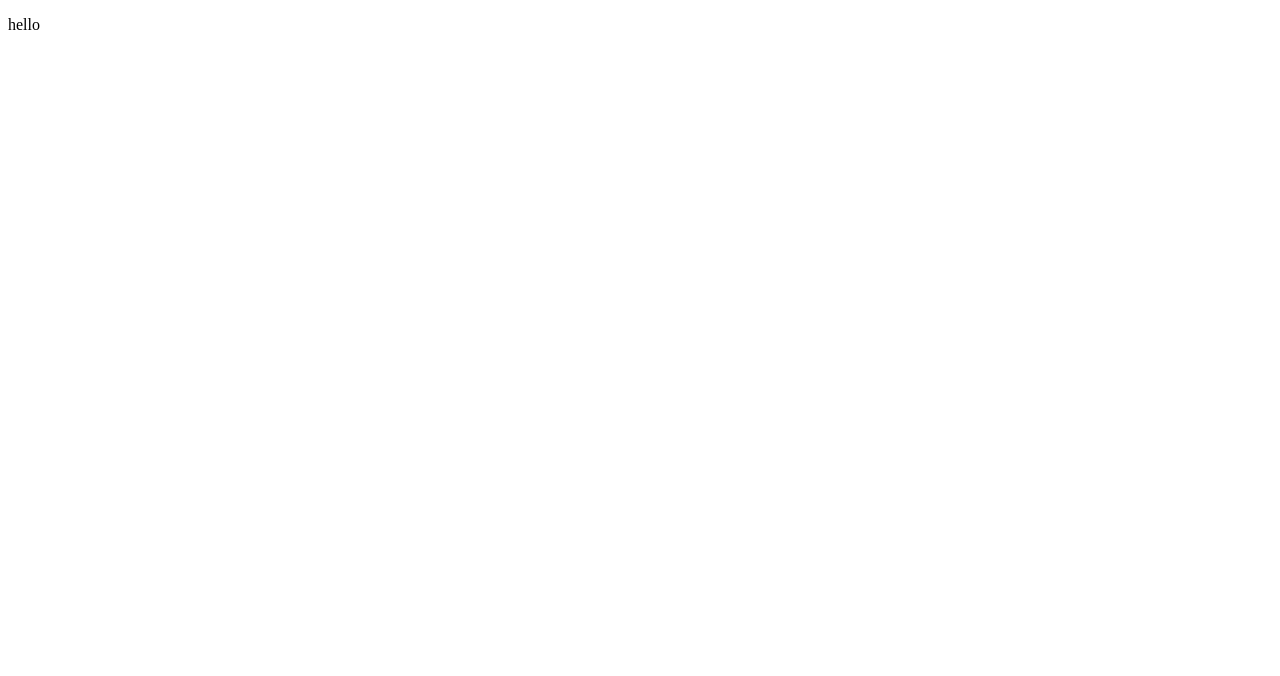
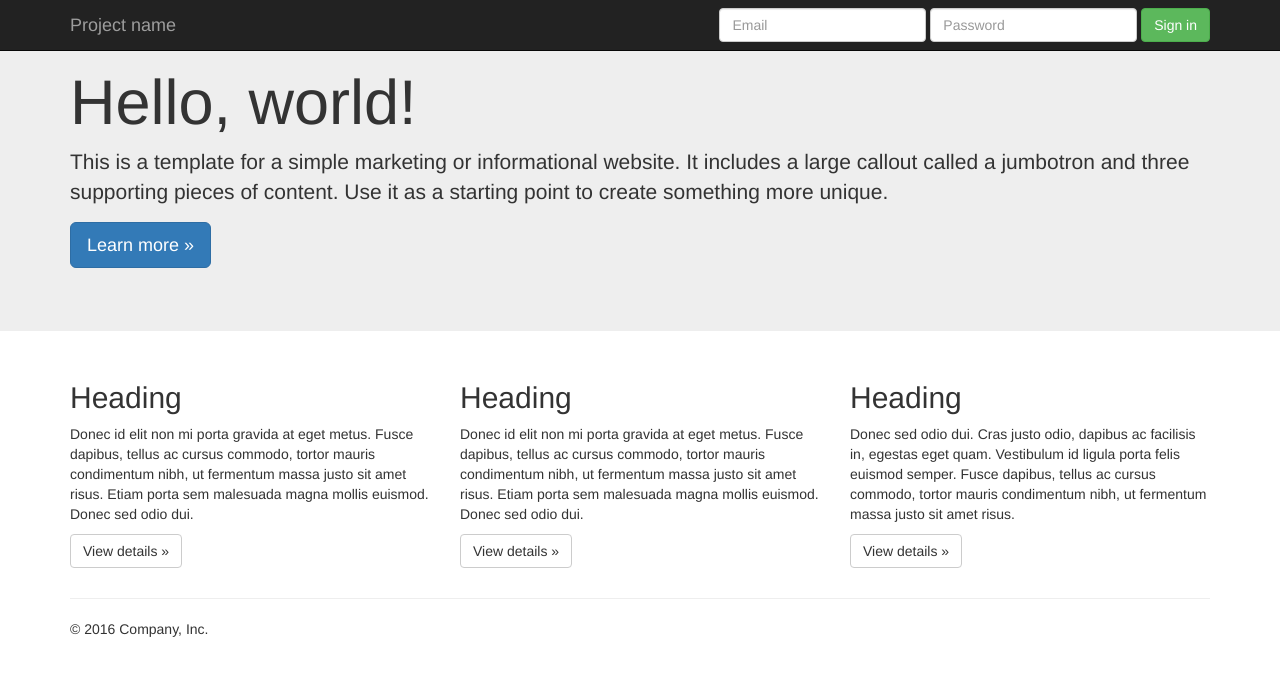
Before and after one commit to samroe112/Web-page-designs, a plain HTML site: page docs/index.html in a window 1280 px wide. Drawn offline with nearby package versions, Linux system fonts and the light colour scheme.

Commit message:
Update index.html

```diff
--- a/docs/index.html
+++ b/docs/index.html
@@ -1,9 +1,107 @@
 <!DOCTYPE html>
 <html lang="en">
   <head>
-   </head>
+    <meta charset="utf-8">
+    <meta http-equiv="X-UA-Compatible" content="IE=edge">
+    <meta name="viewport" content="width=device-width, initial-scale=1">
+    <!-- The above 3 meta tags *must* come first in the head; any other head content must come *after* these tags -->
+    <meta name="description" content="">
+    <meta name="author" content="">
+    <link rel="icon" href="../../favicon.ico">
+
+    <title>Jumbotron Template for Bootstrap</title>
+
+    <!-- Bootstrap core CSS -->
+    <link href="../../dist/css/bootstrap.min.css" rel="stylesheet">
+
+    <!-- IE10 viewport hack for Surface/desktop Windows 8 bug -->
+    <link href="../../assets/css/ie10-viewport-bug-workaround.css" rel="stylesheet">
+
+    <!-- Custom styles for this template -->
+    <link href="jumbotron.css" rel="stylesheet">
+
+    <!-- Just for debugging purposes. Don't actually copy these 2 lines! -->
+    <!--[if lt IE 9]><script src="../../assets/js/ie8-responsive-file-warning.js"></script><![endif]-->
+    <script src="../../assets/js/ie-emulation-modes-warning.js"></script>
+
+    <!-- HTML5 shim and Respond.js for IE8 support of HTML5 elements and media queries -->
+    <!--[if lt IE 9]>
+      <script src="https://oss.maxcdn.com/html5shiv/3.7.3/html5shiv.min.js"></script>
+      <script src="https://oss.maxcdn.com/respond/1.4.2/respond.min.js"></script>
+    <![endif]-->
+  </head>
 
   <body>
-  <p>hello</p>
-   </body>
+
+    <nav class="navbar navbar-inverse navbar-fixed-top">
+      <div class="container">
+        <div class="navbar-header">
+          <button type="button" class="navbar-toggle collapsed" data-toggle="collapse" data-target="#navbar" aria-expanded="false" aria-controls="navbar">
+            <span class="sr-only">Toggle navigation</span>
+            <span class="icon-bar"></span>
+            <span class="icon-bar"></span>
+            <span class="icon-bar"></span>
+          </button>
+          <a class="navbar-brand" href="#">Project name</a>
+        </div>
+        <div id="navbar" class="navbar-collapse collapse">
+          <form class="navbar-form navbar-right">
+            <div class="form-group">
+              <input type="text" placeholder="Email" class="form-control">
+            </div>
+            <div class="form-group">
+              <input type="password" placeholder="Password" class="form-control">
+            </div>
+            <button type="submit" class="btn btn-success">Sign in</button>
+          </form>
+        </div><!--/.navbar-collapse -->
+      </div>
+    </nav>
+
+    <!-- Main jumbotron for a primary marketing message or call to action -->
+    <div class="jumbotron">
+      <div class="container">
+        <h1>Hello, world!</h1>
+        <p>This is a template for a simple marketing or informational website. It includes a large callout called a jumbotron and three supporting pieces of content. Use it as a starting point to create something more unique.</p>
+        <p><a class="btn btn-primary btn-lg" href="#" role="button">Learn more &raquo;</a></p>
+      </div>
+    </div>
+
+    <div class="container">
+      <!-- Example row of columns -->
+      <div class="row">
+        <div class="col-md-4">
+          <h2>Heading</h2>
+          <p>Donec id elit non mi porta gravida at eget metus. Fusce dapibus, tellus ac cursus commodo, tortor mauris condimentum nibh, ut fermentum massa justo sit amet risus. Etiam porta sem malesuada magna mollis euismod. Donec sed odio dui. </p>
+          <p><a class="btn btn-default" href="#" role="button">View details &raquo;</a></p>
+        </div>
+        <div class="col-md-4">
+          <h2>Heading</h2>
+          <p>Donec id elit non mi porta gravida at eget metus. Fusce dapibus, tellus ac cursus commodo, tortor mauris condimentum nibh, ut fermentum massa justo sit amet risus. Etiam porta sem malesuada magna mollis euismod. Donec sed odio dui. </p>
+          <p><a class="btn btn-default" href="#" role="button">View details &raquo;</a></p>
+       </div>
+        <div class="col-md-4">
+          <h2>Heading</h2>
+          <p>Donec sed odio dui. Cras justo odio, dapibus ac facilisis in, egestas eget quam. Vestibulum id ligula porta felis euismod semper. Fusce dapibus, tellus ac cursus commodo, tortor mauris condimentum nibh, ut fermentum massa justo sit amet risus.</p>
+          <p><a class="btn btn-default" href="#" role="button">View details &raquo;</a></p>
+        </div>
+      </div>
+
+      <hr>
+
+      <footer>
+        <p>&copy; 2016 Company, Inc.</p>
+      </footer>
+    </div> <!-- /container -->
+
+
+    <!-- Bootstrap core JavaScript
+    ================================================== -->
+    <!-- Placed at the end of the document so the pages load faster -->
+    <script src="https://ajax.googleapis.com/ajax/libs/jquery/1.12.4/jquery.min.js"></script>
+    <script>window.jQuery || document.write('<script src="../../assets/js/vendor/jquery.min.js"><\/script>')</script>
+    <script src="../../dist/js/bootstrap.min.js"></script>
+    <!-- IE10 viewport hack for Surface/desktop Windows 8 bug -->
+    <script src="../../assets/js/ie10-viewport-bug-workaround.js"></script>
+  </body>
 </html>
```
